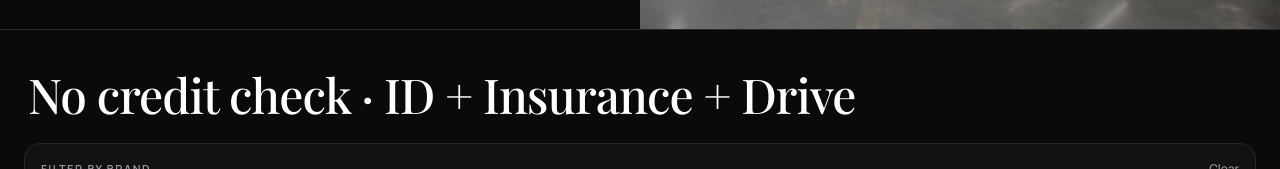
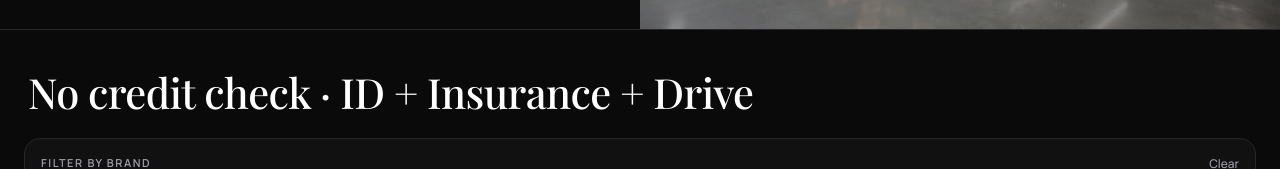
Before and after one commit to stradacorsagroup-art/scg-site-1772418012, a Next.js app: page / in a window 1280 px wide. Shown: the part 433-602 px from the top of the page. Built offline with nearby package versions, Linux system fonts and the light colour scheme.

Commit message:
Slightly reduce no-credit line size

```diff
--- a/src/app/page.tsx
+++ b/src/app/page.tsx
@@ -134,7 +134,7 @@ export default function Home() {
 
       <section id="membership-inventory" className="mx-auto max-w-7xl px-5 pb-8 pt-14 sm:px-6 sm:py-10">
         <div className="mb-6 px-1">
-          <p className="font-display text-[2rem] leading-[1.02] tracking-[-0.02em] text-white sm:text-[3rem]">
+          <p className="font-display text-[1.75rem] leading-[1.04] tracking-[-0.015em] text-white sm:text-[2.6rem]">
             No credit check · ID + Insurance + Drive
           </p>
         </div>
```
